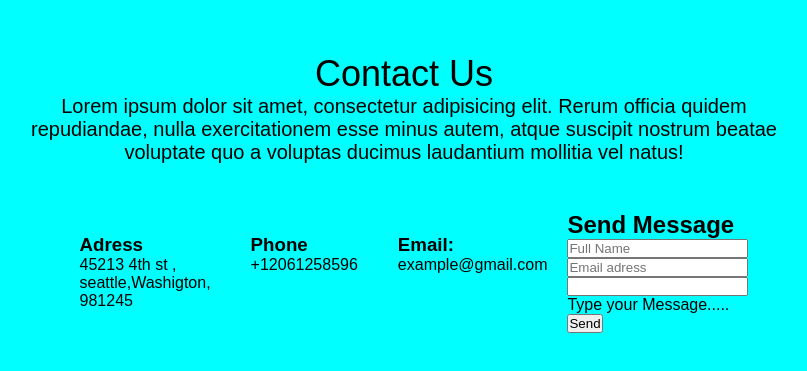
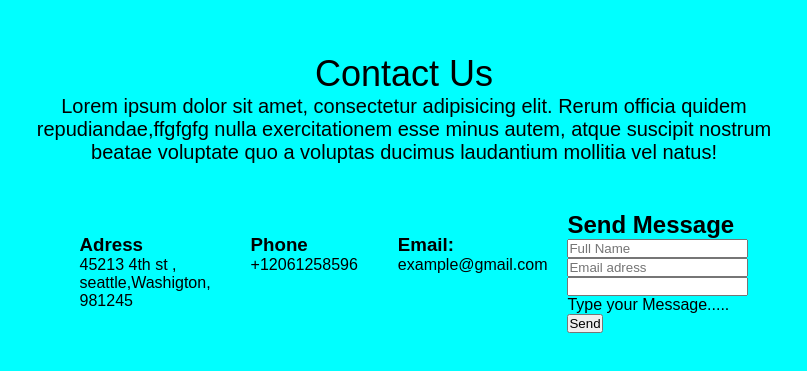
Before and after one commit to 206724/ProjectTwo, a plain HTML site: page contact.html in a window 1280 px wide. Shown: the part 199-570 px from the top of the page, without its empty margins (236-1043 px from the left). Drawn offline with Linux system fonts and the light colour scheme.

Commit message:
third commit

```diff
--- a/contact.html
+++ b/contact.html
@@ -11,7 +11,7 @@
     <section class="Contact">
         <div class="content">
             <h2>Contact Us</h2>
-            <p> Lorem ipsum dolor sit amet, consectetur adipisicing elit. Rerum officia quidem repudiandae,
+            <p> Lorem ipsum dolor sit amet, consectetur adipisicing elit. Rerum officia quidem repudiandae,ffgfgfg
                  nulla exercitationem esse minus autem, atque suscipit nostrum beatae voluptate quo a voluptas ducimus laudantium mollitia vel natus!</p>
         </div>
 
```
